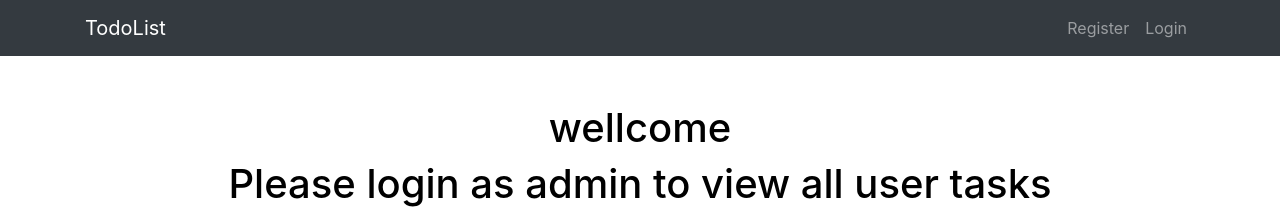
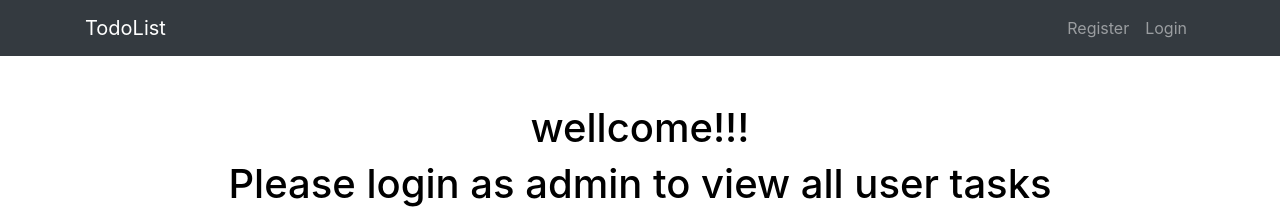
Before and after one commit to GalZisin/Todolist-CRUD-app, a React (Create React App) app in the folder client/: page / in a window 1280 px wide. Shown: the top 209 px of the page. Built offline with nearby package versions, Linux system fonts and the light colour scheme.

Commit message:
update intro

```diff
--- a/client/src/components/Home.tsx
+++ b/client/src/components/Home.tsx
@@ -8,7 +8,7 @@ const Home = () => {
 
   return (
     <div>
-      <h1 style={{ textAlign: 'center', color: 'black' }}>wellcome</h1>
+      <h1 style={{ textAlign: 'center', color: 'black' }}>wellcome!!!</h1>
       <h1 style={{ textAlign: 'center', color: 'black' }}>Please login as admin to view all user tasks</h1>
       <h1 style={{ textAlign: 'center', color: 'black' }}>Email: admin@gmail.com, Password: admin</h1>
       <h1 style={{ textAlign: 'center', color: 'black' }}>Please register as user to view only users tasks</h1>
```
